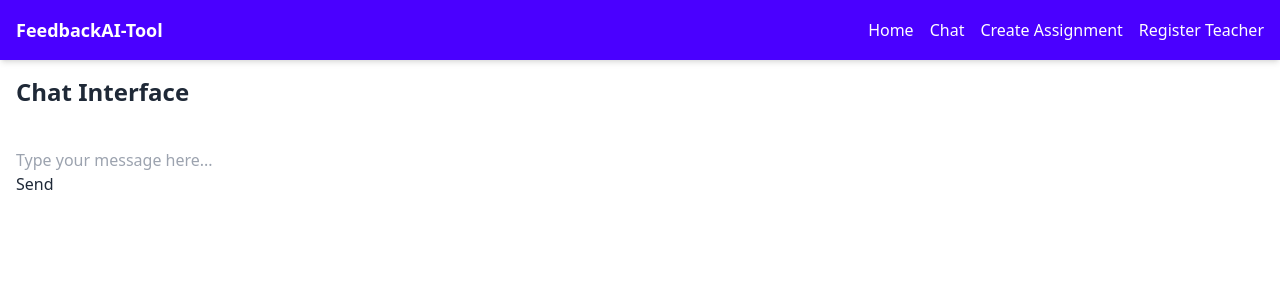
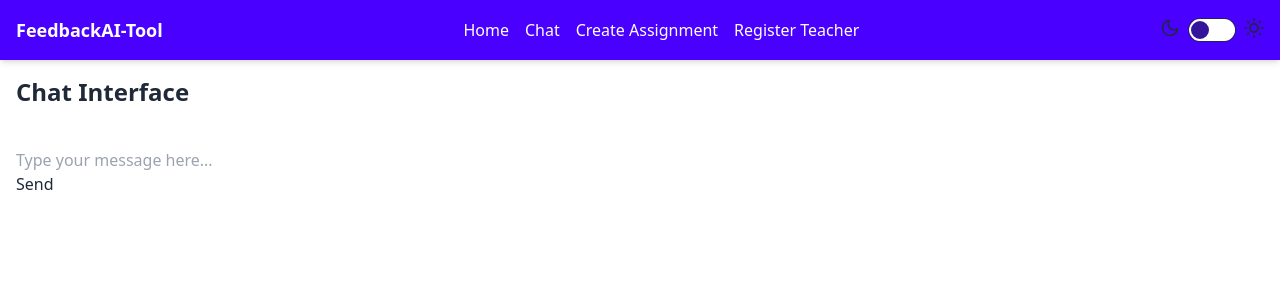
Before and after one commit to afstudeerprojecten/FeedbackAI-Tool, a React (Vite) app: page /FeedbackAI-Tool/chat in a window 1280 px wide. Shown: the top 300 px of the page. Built offline with nearby package versions, Linux system fonts and the light colour scheme.

Commit message:
Add theme toggle button to Navbar

```diff
--- a/src/components/Navbar.tsx
+++ b/src/components/Navbar.tsx
@@ -14,6 +14,12 @@ const Navbar: React.FC = () => {
                     <Link to="/registerteacher" className="text-white hover:text-primary-light transition-colors duration-200">Register Teacher</Link>
                     {/* Add more navigation links as needed */}
                 </div>
+                <label className="flex cursor-pointer gap-2">
+  <svg xmlns="http://www.w3.org/2000/svg" width="20" height="20" viewBox="0 0 24 24" fill="none" stroke="currentColor" strokeWidth="2" strokeLinecap="round" strokeLinejoin="round"><path d="M21 12.79A9 9 0 1 1 11.21 3 7 7 0 0 0 21 12.79z"></path></svg>
+  <input type="checkbox" value="light" className="toggle theme-controller"/>
+  <svg xmlns="http://www.w3.org/2000/svg" width="20" height="20" viewBox="0 0 24 24" fill="none" stroke="currentColor" strokeWidth="2" strokeLinecap="round" strokeLinejoin="round"><circle cx="12" cy="12" r="5"/><path d="M12 1v2M12 21v2M4.2 4.2l1.4 1.4M18.4 18.4l1.4 1.4M1 12h2M21 12h2M4.2 19.8l1.4-1.4M18.4 5.6l1.4-1.4"/></svg>
+
+</label>
             </div>
 
 
```
